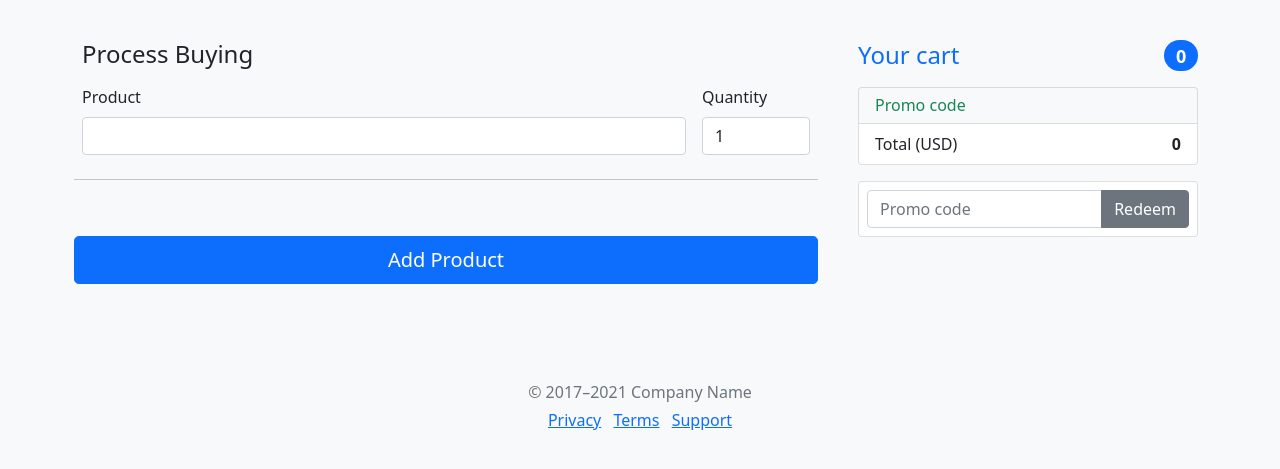
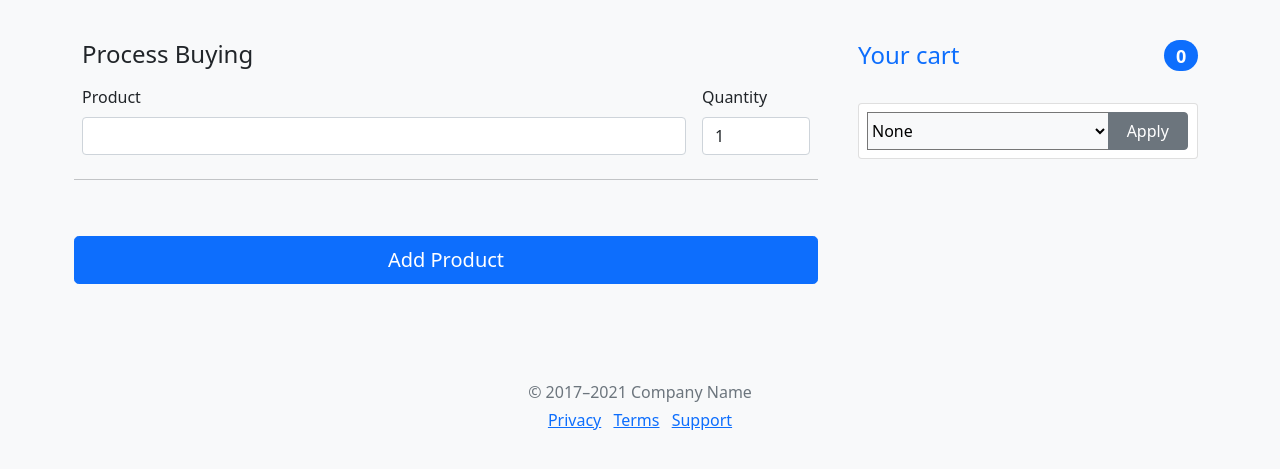
Before and after one commit to Do-Ngoc-Quang/Cart, a plain HTML site: page index.html in a window 1280 px wide. Shown: the part 191-660 px from the top of the page. Drawn offline with Linux system fonts and the light colour scheme.

Commit message:
Update index.html

```diff
--- a/index.html
+++ b/index.html
@@ -40,21 +40,19 @@
             <span id="totalProduct" class="badge bg-primary rounded-pill">0</span>
           </h4>
           <ul id="ulCart" class="list-group mb-3">
-            <li class="list-group-item d-flex justify-content-between bg-light">
-              <div class="text-success">
-                <h6 class="my-0">Promo code</h6>
-              </div>
-              <span class="text-success"></span>
-            </li>
-            <li class="list-group-item d-flex justify-content-between">
-              <span>Total (USD)</span>
-              <strong id="totalMoney">0</strong>
-            </li>
+
           </ul>
           <form class="card p-2">
             <div class="input-group">
-              <input type="text" class="form-control" placeholder="Promo code">
-              <button type="submit" class="btn btn-secondary">Redeem</button>
+              <select class="bg-light col-sm-9" id="promoPercent">
+                <option value="0">None</option>
+                <option value="10">Discount 10%</option>
+                <option value="20">Discount 20%</option>
+                <option value="30">Discount 30%</option>
+                <option value="40">Discount 40%</option>
+                <option value="50">Discount 50%</option>
+              </select>
+              <button type="button" class="btn btn-secondary col-sm-3" onclick="addPromo()">Apply</button>
             </div>
           </form>
 
@@ -114,13 +112,6 @@
       <span class="text-muted"><b>${formatNumber(intomoney)}</b></span><br>
       <button class="btn btn-danger" onclick="DeleteProduct('${codeProduct}')">Delete</button>
     </li>
-    <li class="list-group-item d-flex justify-content-between bg-light">
-      <div class="text-success">
-        <h6 class="my-0">Promo code</h6>
-        <small>EXAMPLECODE</small>
-      </div>
-      <span class="text-success">−$5</span>
-    </li>
     <li class="list-group-item d-flex justify-content-between">
       <span>Total (USD)</span>
       <strong id="totalMoney">${formatNumber(total)}</strong>
```
